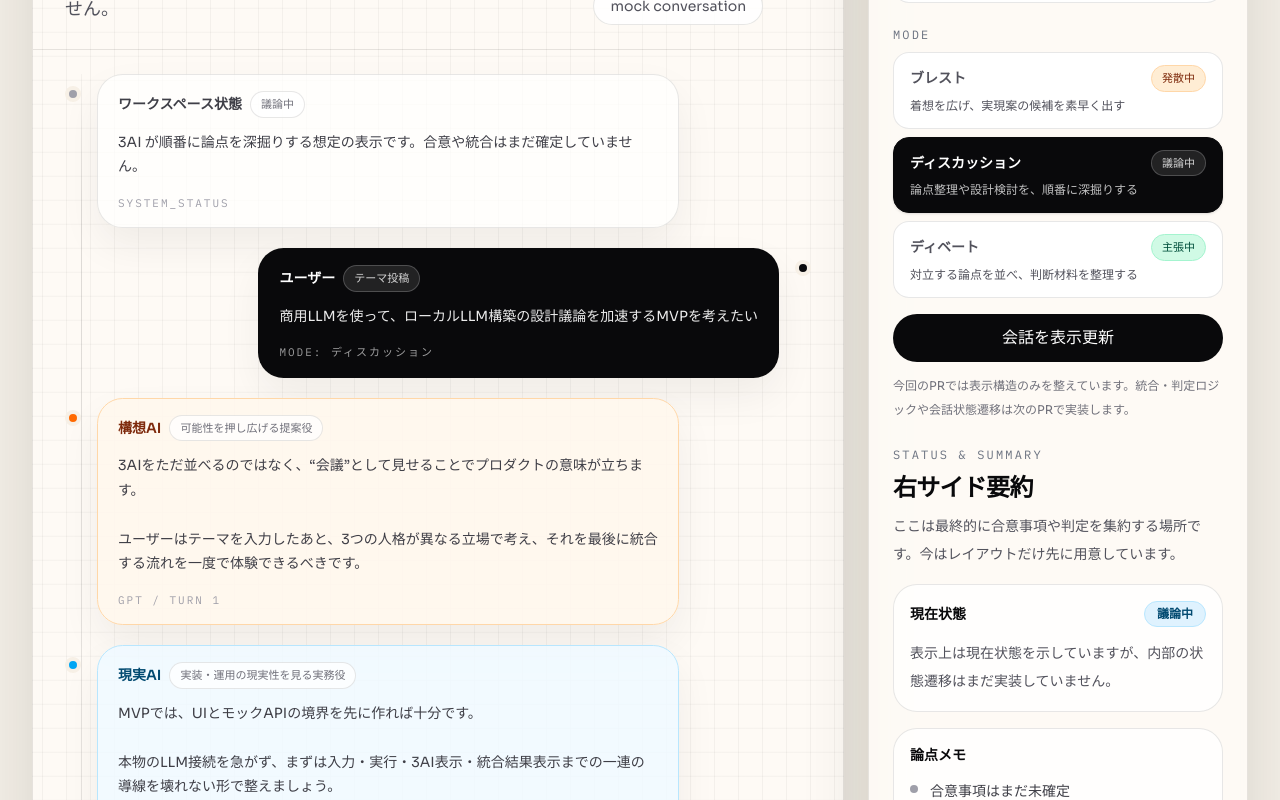
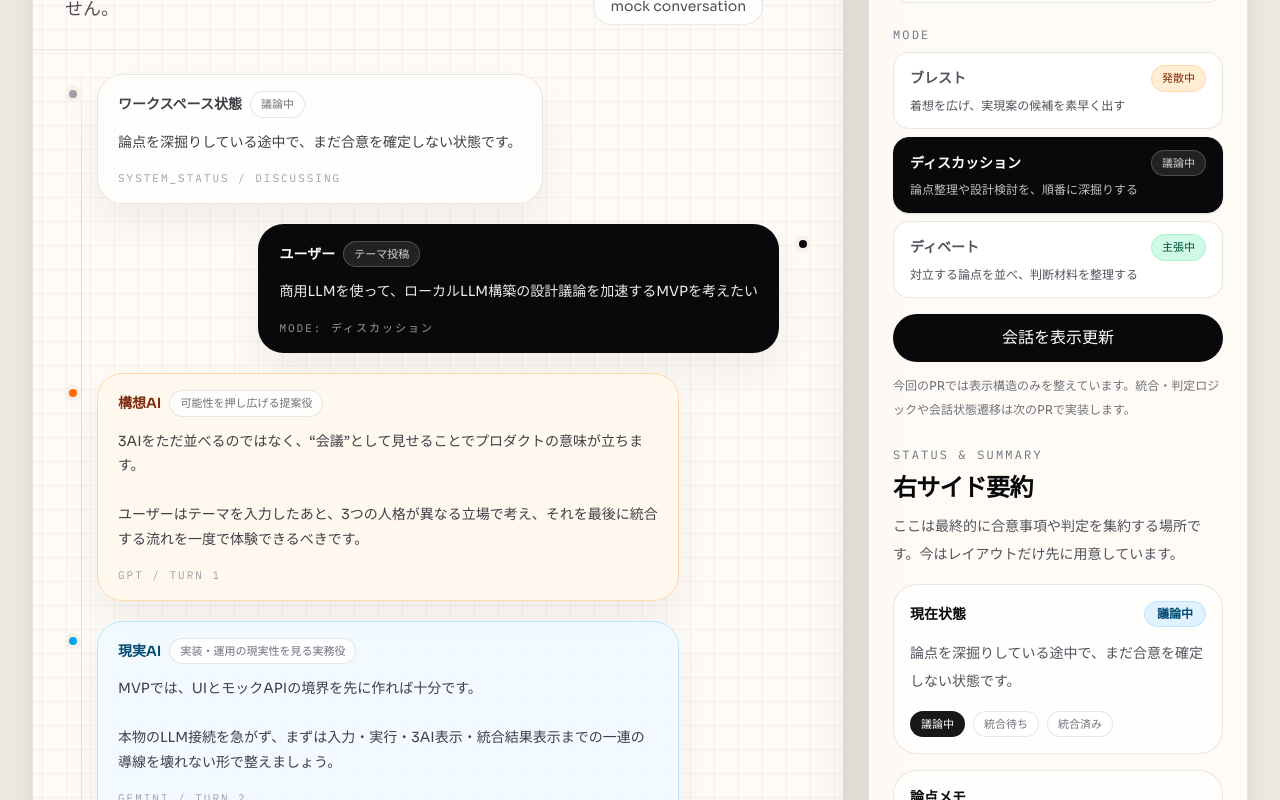
Before and after one commit to Colo-bot05/3AIUI, a Next.js app: page / in a window 1280 px wide. Shown: the part 340-1140 px from the top of the page. Built offline with nearby package versions, Linux system fonts and the light colour scheme.

Commit message:
feat: add meeting conversation state scaffold

```diff
--- a/src/components/meeting-workspace.tsx
+++ b/src/components/meeting-workspace.tsx
@@ -3,7 +3,13 @@
 import { useState } from "react";
 
 import { MODE_OPTIONS } from "@/features/meeting/mode-config";
+import {
+  buildConversationStateSnapshot,
+  getAllowedStatesForMode,
+  getInitialConversationState,
+} from "@/features/meeting/state";
 import type {
+  ConversationState,
   MeetingMessageType,
   MeetingMode,
   MeetingRunResult,
@@ -138,6 +144,9 @@ function formatTimestamp(isoTimestamp: string) {
 export function MeetingWorkspace() {
   const [theme, setTheme] = useState(DEFAULT_THEME);
   const [mode, setMode] = useState<MeetingMode>("design_review");
+  const [conversationState, setConversationState] = useState<ConversationState>(
+    getInitialConversationState("design_review"),
+  );
   const [result, setResult] = useState<MeetingRunResult>(INITIAL_RESULT);
   const [loading, setLoading] = useState(false);
   const [error, setError] = useState<string | null>(null);
@@ -173,6 +182,10 @@ export function MeetingWorkspace() {
   }
 
   const activeMode = MODE_OPTIONS.find((option) => option.value === mode) ?? MODE_OPTIONS[1];
+  const activeState = buildConversationStateSnapshot(mode, conversationState);
+  const stateCandidates = getAllowedStatesForMode(mode).map((state) =>
+    buildConversationStateSnapshot(mode, state),
+  );
   const activePlaceholder = PANEL_PLACEHOLDERS[mode];
 
   const timelineEntries: TimelineEntry[] = [
@@ -180,16 +193,11 @@ export function MeetingWorkspace() {
       id: "status",
       messageType: "system_status",
       title: "ワークスペース状態",
-      label: activeMode.timelineStatus,
+      label: activeState.label,
       accentClass: "text-zinc-700",
       markerClass: "bg-zinc-400",
-      body:
-        mode === "brainstorm"
-          ? "3AI はまだ結論を固定せず、案を広げる前提の表示です。統合メッセージはまだ生成していません。"
-          : mode === "debate"
-            ? "賛成・反対・審判の会話フローを表示するためのレイアウトです。判定はまだ実行していません。"
-            : "3AI が順番に論点を深掘りする想定の表示です。合意や統合はまだ確定していません。",
-      meta: "system_status",
+      body: activeState.hint,
+      meta: `system_status / ${activeState.state}`,
     },
     {
       id: "user-theme",
@@ -253,7 +261,7 @@ export function MeetingWorkspace() {
               <span
                 className={`rounded-full border px-4 py-2 text-sm font-semibold ${activeMode.panelTone}`}
               >
-                {activeMode.label} / {activeMode.timelineStatus}
+                {activeMode.label} / {activeState.label}
               </span>
               <span className="rounded-full border border-zinc-900/10 bg-white/80 px-4 py-2 text-sm text-zinc-600">
                 mock conversation
@@ -382,7 +390,10 @@ export function MeetingWorkspace() {
                     <button
                       key={option.value}
                       type="button"
-                      onClick={() => setMode(option.value)}
+                      onClick={() => {
+                        setMode(option.value);
+                        setConversationState(getInitialConversationState(option.value));
+                      }}
                       className={`rounded-2xl border px-4 py-3 text-left transition ${
                         active
                           ? "border-zinc-950 bg-zinc-950 text-white shadow-sm"
@@ -398,7 +409,10 @@ export function MeetingWorkspace() {
                               : option.panelTone
                           }`}
                         >
-                          {option.timelineStatus}
+                          {buildConversationStateSnapshot(
+                            option.value,
+                            getInitialConversationState(option.value),
+                          ).label}
                         </span>
                       </div>
                       <div
@@ -483,12 +497,26 @@ export function MeetingWorkspace() {
                 <span
                   className={`rounded-full border px-3 py-1 text-xs font-semibold ${activeMode.panelTone}`}
                 >
-                  {activeMode.timelineStatus}
+                  {activeState.label}
                 </span>
               </div>
               <p className="mt-3 text-sm leading-7 text-zinc-600">
-                表示上は現在状態を示していますが、内部の状態遷移はまだ実装していません。
+                {activeState.hint}
               </p>
+              <div className="mt-4 flex flex-wrap gap-2">
+                {stateCandidates.map((candidate) => (
+                  <span
+                    key={candidate.state}
+                    className={`rounded-full border px-2.5 py-1 text-[11px] font-mono ${
+                      candidate.state === activeState.state
+                        ? "border-zinc-900/20 bg-zinc-900 text-white"
+                        : "border-zinc-900/10 bg-white text-zinc-500"
+                    }`}
+                  >
+                    {candidate.label}
+                  </span>
+                ))}
+              </div>
             </div>
 
             <div className="rounded-[1.5rem] border border-zinc-900/10 bg-white/75 p-4">
--- a/src/features/meeting/mode-config.ts
+++ b/src/features/meeting/mode-config.ts
@@ -4,28 +4,24 @@ export const MODE_OPTIONS: Array<{
   value: MeetingMode;
   label: string;
   description: string;
-  timelineStatus: string;
   panelTone: string;
 }> = [
   {
     value: "brainstorm",
     label: "ブレスト",
     description: "着想を広げ、実現案の候補を素早く出す",
-    timelineStatus: "発散中",
     panelTone: "bg-orange-100 text-orange-900 border-orange-200",
   },
   {
     value: "design_review",
     label: "ディスカッション",
     description: "論点整理や設計検討を、順番に深掘りする",
-    timelineStatus: "議論中",
     panelTone: "bg-sky-100 text-sky-900 border-sky-200",
   },
   {
     value: "debate",
     label: "ディベート",
     description: "対立する論点を並べ、判断材料を整理する",
-    timelineStatus: "主張中",
     panelTone: "bg-emerald-100 text-emerald-900 border-emerald-200",
   },
 ];
--- /dev/null
+++ b/src/features/meeting/state.ts
@@ -0,0 +1,59 @@
+import type {
+  ConversationState,
+  ConversationStateSnapshot,
+  MeetingMode,
+} from "./types";
+
+const INITIAL_STATE_BY_MODE: Record<MeetingMode, ConversationState> = {
+  brainstorm: "brainstorming",
+  design_review: "discussing",
+  debate: "debating",
+};
+
+const STATE_LABELS: Record<ConversationState, string> = {
+  brainstorming: "発散中",
+  discussing: "議論中",
+  debating: "主張中",
+  awaiting_synthesis: "統合待ち",
+  awaiting_judgment: "判定待ち",
+  synthesized: "統合済み",
+  judged: "判定済み",
+};
+
+const STATE_HINTS: Record<ConversationState, string> = {
+  brainstorming: "アイデアを広げる途中で、まだ結論を固定しない状態です。",
+  discussing: "論点を深掘りしている途中で、まだ合意を確定しない状態です。",
+  debating: "賛成・反対の主張を出し始める前提の状態です。",
+  awaiting_synthesis: "ユーザーの整理指示を受けて、統合メッセージ待ちに入る想定の状態です。",
+  awaiting_judgment: "ユーザーの判定指示を受けて、審判AIが整理する想定の状態です。",
+  synthesized: "統合メッセージを出した後の状態です。",
+  judged: "判定メッセージを出した後の状態です。",
+};
+
+export function getInitialConversationState(mode: MeetingMode): ConversationState {
+  return INITIAL_STATE_BY_MODE[mode];
+}
+
+export function getAllowedStatesForMode(mode: MeetingMode): ConversationState[] {
+  if (mode === "brainstorm") {
+    return ["brainstorming", "awaiting_synthesis", "synthesized"];
+  }
+
+  if (mode === "design_review") {
+    return ["discussing", "awaiting_synthesis", "synthesized"];
+  }
+
+  return ["debating", "awaiting_judgment", "judged"];
+}
+
+export function buildConversationStateSnapshot(
+  mode: MeetingMode,
+  state: ConversationState,
+): ConversationStateSnapshot {
+  return {
+    mode,
+    state,
+    label: STATE_LABELS[state],
+    hint: STATE_HINTS[state],
+  };
+}
--- a/src/features/meeting/types.ts
+++ b/src/features/meeting/types.ts
@@ -11,6 +11,14 @@ export type MeetingMessageType =
   | "synthesis"
   | "debate_judgment"
   | "system_status";
+export type ConversationState =
+  | "brainstorming"
+  | "discussing"
+  | "debating"
+  | "awaiting_synthesis"
+  | "awaiting_judgment"
+  | "synthesized"
+  | "judged";
 
 export type SpeakerRole = "vision" | "reality" | "audit";
 
@@ -40,3 +48,10 @@ export interface RunMeetingInput {
   theme: string;
   mode: MeetingMode;
 }
+
+export interface ConversationStateSnapshot {
+  mode: MeetingMode;
+  state: ConversationState;
+  label: string;
+  hint: string;
+}
```
